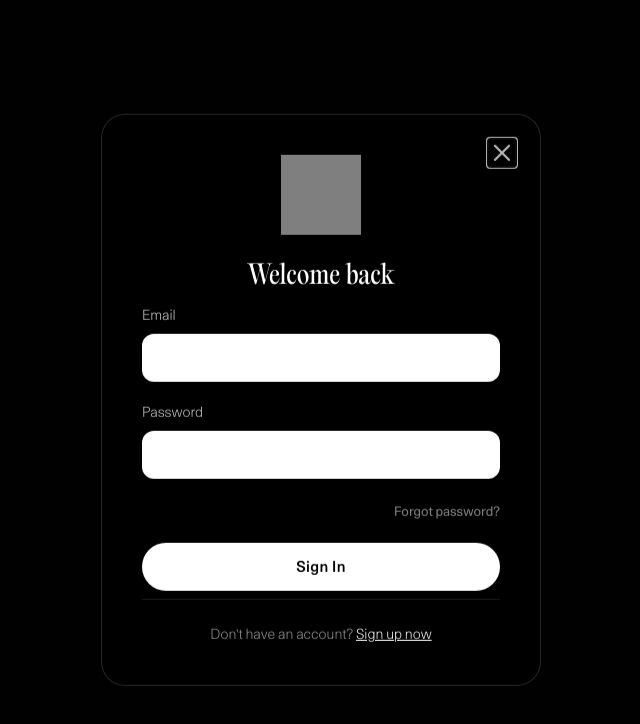
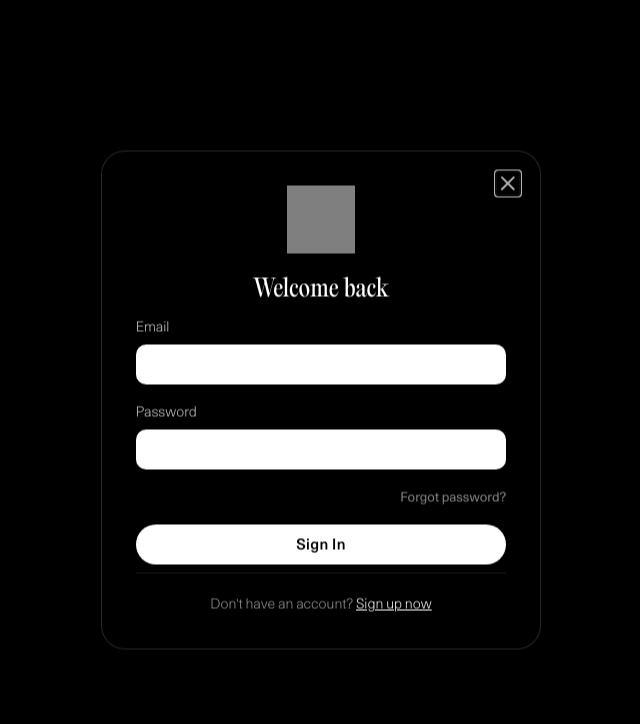
Before and after one commit to marchrussell/embers, a React (Vite) app: page /auth in a window 1280 px wide. Shown: the top 724 px of the page, without its empty margins (319-959 px from the left). Built offline with nearby package versions, Linux system fonts and the light colour scheme; no server answers.

Commit message:
chore: update css config

```diff
--- a/src/index.css
+++ b/src/index.css
@@ -133,107 +133,200 @@
 @layer base {
   :root {
     /* March Design System - Background Colors */
-    --bg-dark: 0 0% 4%;
-    --bg-coffee: 30 15% 12%;
-    --bg-bone: 40 30% 88%;
-    --bg-bone-light: 40 30% 94%;
+    --bg-dark: 0 0% 0%;
+    --bg-coffee: 30 10% 26%;
+    --bg-bone: 39 38% 84%;
+    --bg-bone-light: 39 35% 94%;
 
     /* March Design System - Text Colors */
-    --text-light: 40 20% 88%;
-    --text-dark: 0 0% 10%;
+    --text-light: 39 38% 84%;
+    --text-light-muted: 39 38% 84%;
+    --text-dark: 30 13% 7%;
+    --text-dark-muted: 30 13% 7%;
 
     /* March Design System - Accent Colors */
-    --accent-warm-primary: 25 70% 55%;
-    --accent-warm-secondary: 35 60% 70%;
+    --accent-warm-primary: 30 29% 55%;
+    --accent-warm-secondary: 30 29% 55%;
+
+    /* Border Colors (HSL) */
+    --border-light: 0 0% 100%;
+    --border-dark: 30 13% 7%;
+    --border-subtle-light: 0 0% 100%;
+    --border-subtle-dark: 30 13% 20%;
+
+    /* Radius */
+    --radius-pill: 999px;
+    --radius-card: 24px;
+    --radius-sm: 12px;
+
+    /* Spacing Scale */
+    --space-4: 4px;
+    --space-8: 8px;
+    --space-16: 16px;
+    --space-24: 24px;
+    --space-32: 32px;
+    --space-40: 40px;
+    --space-64: 64px;
+    --space-96: 96px;
+    --space-120: 120px;
+    --space-160: 160px;
 
     /* Shadcn/UI Theme Colors */
-    --background: 0 0% 4%;
-    --foreground: 40 20% 88%;
+    --background: 0 0% 0%;
+    --foreground: 39 38% 84%;
 
-    --card: 0 0% 6%;
-    --card-foreground: 40 20% 88%;
+    --card: 0 0% 4%;
+    --card-foreground: 39 38% 84%;
 
-    --popover: 0 0% 6%;
-    --popover-foreground: 40 20% 88%;
+    --popover: 0 0% 4%;
+    --popover-foreground: 39 38% 84%;
 
-    --primary: 25 70% 55%;
-    --primary-foreground: 0 0% 100%;
+    --primary: 30 80% 57%;
+    --primary-foreground: 0 0% 0%;
 
-    --secondary: 0 0% 12%;
-    --secondary-foreground: 40 20% 88%;
+    --secondary: 39 38% 84%;
+    --secondary-foreground: 0 0% 0%;
 
     --muted: 0 0% 15%;
-    --muted-foreground: 40 10% 60%;
+    --muted-foreground: 39 20% 50%;
 
-    --accent: 35 60% 70%;
-    --accent-foreground: 0 0% 10%;
+    --accent: 30 52% 64%;
+    --accent-foreground: 0 0% 0%;
 
-    --destructive: 0 62% 50%;
-    --destructive-foreground: 0 0% 100%;
+    --destructive: 0 70% 55%;
+    --destructive-foreground: 39 38% 84%;
 
-    --border: 0 0% 18%;
-    --input: 0 0% 18%;
-    --ring: 25 70% 55%;
+    --border: 0 0% 100%;
+    --input: 0 0% 0%;
+    --ring: 0 0% 100%;
 
-    --radius: 0.5rem;
+    --radius: 0.75rem;
 
     /* Sidebar Colors */
-    --sidebar-background: 0 0% 6%;
-    --sidebar-foreground: 40 20% 88%;
-    --sidebar-primary: 25 70% 55%;
-    --sidebar-primary-foreground: 0 0% 100%;
-    --sidebar-accent: 0 0% 12%;
-    --sidebar-accent-foreground: 40 20% 88%;
-    --sidebar-border: 0 0% 18%;
-    --sidebar-ring: 25 70% 55%;
+    --sidebar-background: 0 0% 4%;
+    --sidebar-foreground: 39 38% 84%;
+    --sidebar-primary: 30 80% 57%;
+    --sidebar-primary-foreground: 0 0% 0%;
+    --sidebar-accent: 0 0% 15%;
+    --sidebar-accent-foreground: 39 38% 84%;
+    --sidebar-border: 0 0% 20%;
+    --sidebar-ring: 30 80% 57%;
   }
 
   .dark {
-    /* Dark mode uses the same values since the app is dark-themed */
-    --background: 0 0% 4%;
-    --foreground: 40 20% 88%;
+    --background: 0 0% 0%;
+    --foreground: 39 38% 84%;
 
-    --card: 0 0% 6%;
-    --card-foreground: 40 20% 88%;
+    --card: 0 0% 4%;
+    --card-foreground: 39 38% 84%;
 
-    --popover: 0 0% 6%;
-    --popover-foreground: 40 20% 88%;
+    --popover: 0 0% 4%;
+    --popover-foreground: 39 38% 84%;
 
-    --primary: 25 70% 55%;
-    --primary-foreground: 0 0% 100%;
+    --primary: 30 80% 57%;
+    --primary-foreground: 0 0% 0%;
 
-    --secondary: 0 0% 12%;
-    --secondary-foreground: 40 20% 88%;
+    --secondary: 39 38% 84%;
+    --secondary-foreground: 0 0% 0%;
 
     --muted: 0 0% 15%;
-    --muted-foreground: 40 10% 60%;
+    --muted-foreground: 39 20% 50%;
 
-    --accent: 35 60% 70%;
-    --accent-foreground: 0 0% 10%;
+    --accent: 30 52% 64%;
+    --accent-foreground: 0 0% 0%;
 
-    --destructive: 0 62% 50%;
-    --destructive-foreground: 0 0% 100%;
+    --destructive: 0 70% 50%;
+    --destructive-foreground: 39 38% 84%;
 
-    --border: 0 0% 18%;
-    --input: 0 0% 18%;
-    --ring: 25 70% 55%;
+    --border: 0 0% 100%;
+    --input: 0 0% 0%;
+    --ring: 0 0% 100%;
+    --sidebar-background: 0 0% 4%;
+    --sidebar-foreground: 39 38% 84%;
+    --sidebar-primary: 30 80% 57%;
+    --sidebar-primary-foreground: 0 0% 0%;
+    --sidebar-accent: 0 0% 15%;
+    --sidebar-accent-foreground: 39 38% 84%;
+    --sidebar-border: 0 0% 20%;
+    --sidebar-ring: 30 80% 57%;
   }
 }
 
-/* Base styles */
-* {
-  border-color: hsl(var(--border));
+
+@layer base {
+  * {
+    @apply border-border;
+  }
+
+  html {
+    font-size: 14px;
+    scroll-behavior: smooth;
+    -webkit-font-smoothing: antialiased;
+    -moz-osx-font-smoothing: grayscale;
+  }
+
+  @media (max-width: 1400px) {
+    html {
+      font-size: 13.5px;
+    }
+  }
+
+  @media (max-width: 1200px) {
+    html {
+      font-size: 13px;
+    }
+  }
+
+  @media (max-width: 992px) {
+    html {
+      font-size: 12.5px;
+    }
+  }
+
+  body {
+    @apply bg-background text-foreground font-unica;
+    transition: background-color 0.3s ease, color 0.3s ease;
+  }
 }
 
-body {
-  margin: 0;
-  min-width: 320px;
-  min-height: 100vh;
-  background-color: hsl(var(--background));
-  color: hsl(var(--foreground));
-  font-family: 'Unica77', system-ui, -apple-system, sans-serif;
-  font-synthesis: none;
-  text-rendering: optimizeLegibility;
-  -webkit-font-smoothing: antialiased;
-  -moz-osx-font-smoothing: grayscale;
+/* Optimized animations */
+@keyframes shimmer {
+  0% { background-position: -200% 0; }
+  100% { background-position: 200% 0; }
 }
+
+.animate-shimmer {
+  animation: shimmer 2s ease-in-out infinite;
+}
+
+.page-transition {
+  animation: pageTransition 0.15s ease-out;
+}
+
+@keyframes pageTransition {
+  from { opacity: 0; }
+  to { opacity: 1; }
+}
+
+/* Glowing border effect for Events page */
+.flowing-border-btn {
+  position: absolute;
+  inset: 0;
+  border-radius: inherit;
+  border: 1px solid rgba(255,255,255,0.6);
+  box-shadow: 0 0 12px rgba(255,255,255,0.3), 0 0 24px rgba(255,255,255,0.15), inset 0 0 8px rgba(255,255,255,0.1);
+}
+
+img {
+  content-visibility: auto;
+  contain-intrinsic-size: 300px 300px;
+}
+
+.gpu-accelerated {
+  transform: translateZ(0);
+  backface-visibility: hidden;
+  perspective: 1000px;
+}
+
+.will-change-transform { will-change: transform; }
+.will-change-opacity { will-change: opacity; }
```
